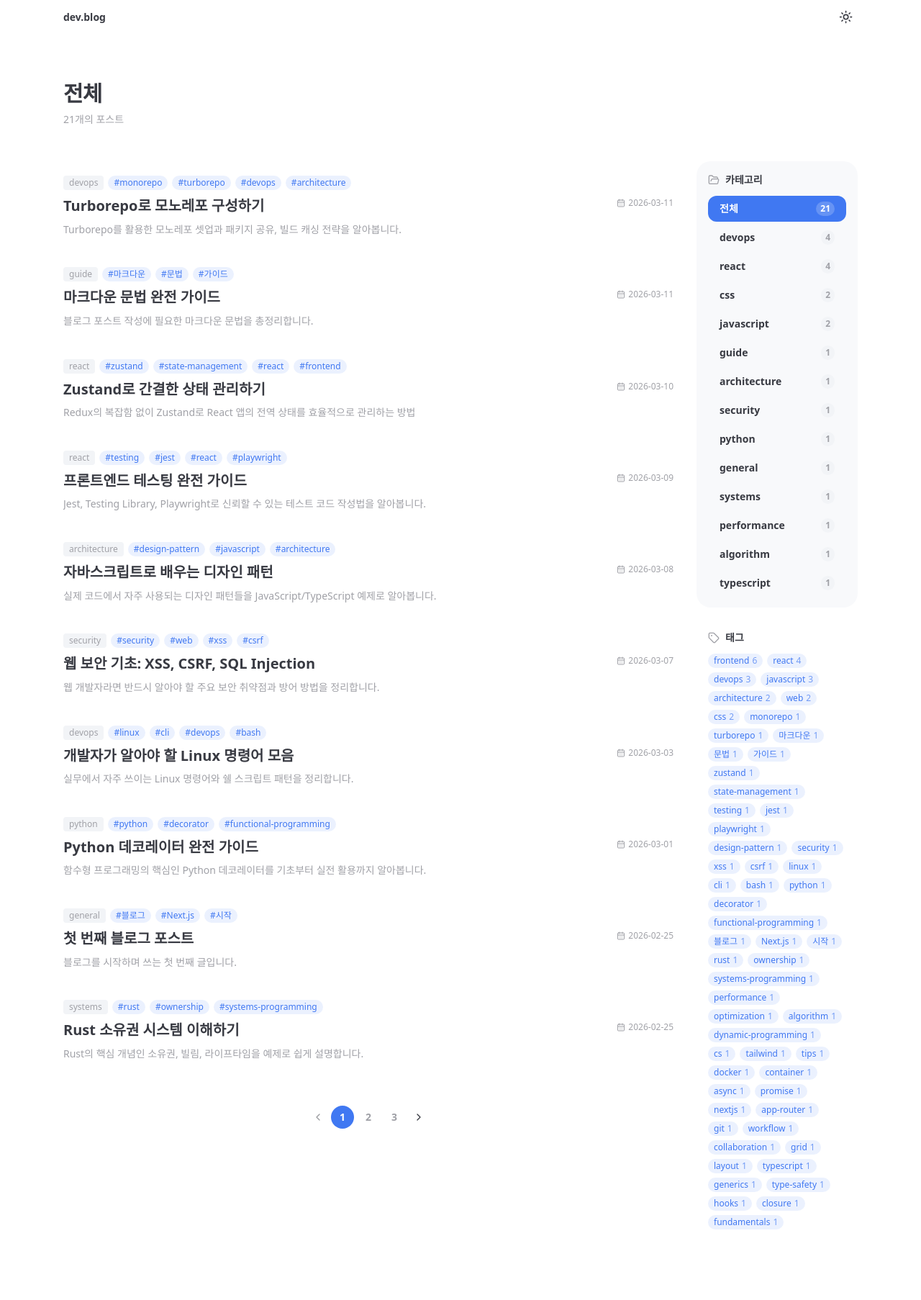
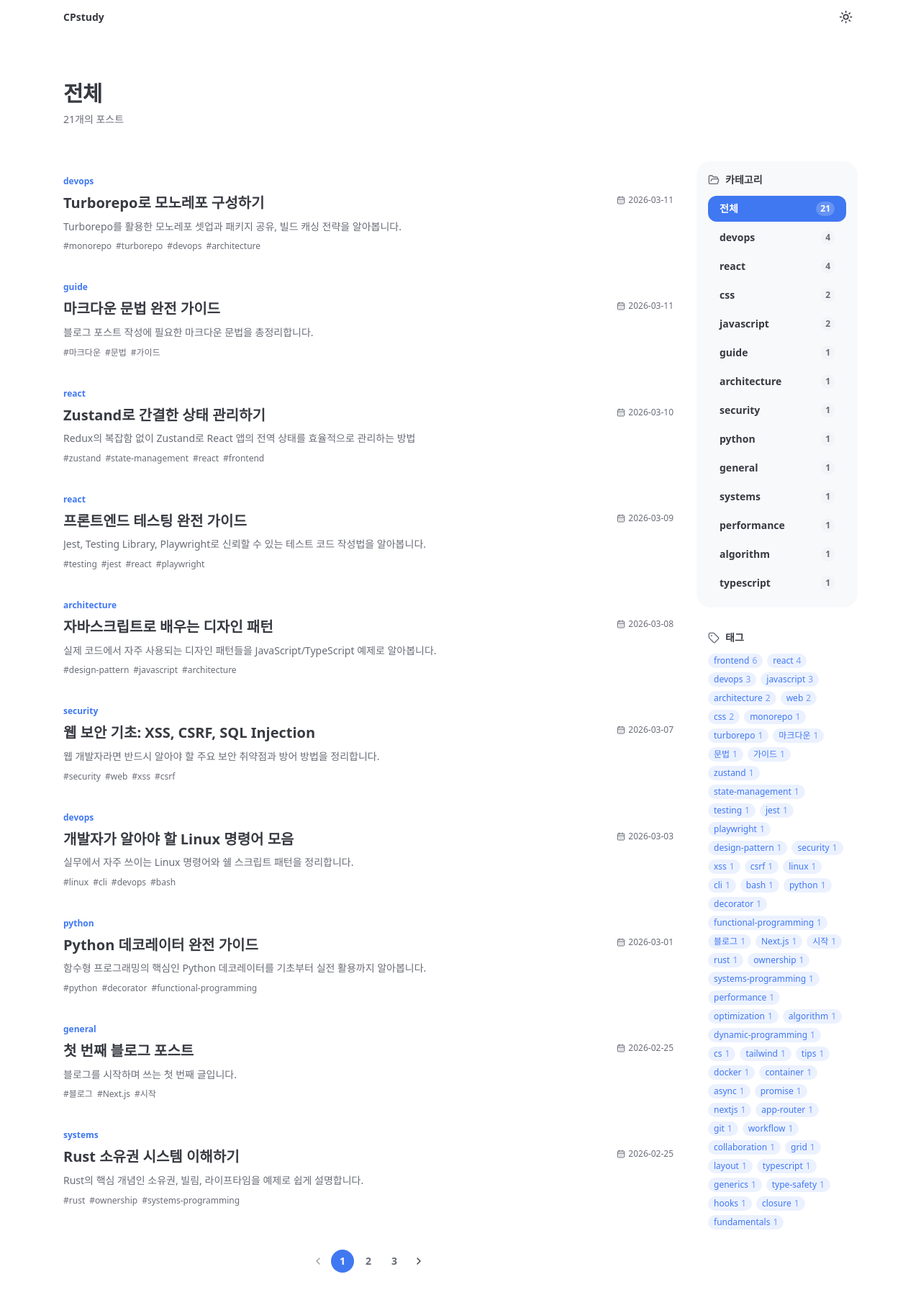
Before and after one commit to CPstudy/cpstudy.github.io, a Next.js app: page /cpstudy/ in a window 1280 px wide. Shown: the top 1806 px of the page at 72% size. Built offline with nearby package versions, Linux system fonts and the light colour scheme.

Commit message:
style: 전체적인 스타일 수정

```diff
--- a/src/app/design-system/page.tsx
+++ b/src/app/design-system/page.tsx
@@ -32,7 +32,7 @@ export default function DesignSystemPage() {
           className="flex items-center gap-2 text-sm font-semibold hover:text-primary transition-colors"
         >
           <ArrowLeft className="h-4 w-4" />
-          dev.blog
+          CPstudy
         </Link>
         <ModeToggle />
       </header>
--- a/src/app/globals.css
+++ b/src/app/globals.css
@@ -82,7 +82,7 @@
   --secondary: #e5e5e6;
   --secondary-foreground: #383a42;
   --muted: #f2f4f7;
-  --muted-foreground: #a0a1a7;
+  --muted-foreground: #696c77;
   --accent: #e5e5e6;
   --accent-foreground: #383a42;
   --destructive: #e45649;
--- a/src/app/layout.tsx
+++ b/src/app/layout.tsx
@@ -17,8 +17,8 @@ const geistMono = Geist_Mono({
 
 export const metadata: Metadata = {
   title: {
-    default: "dev.blog",
-    template: "%s | dev.blog",
+    default: "CPstudy",
+    template: "%s | CPstudy",
   },
   description: "개발 블로그",
 };
--- a/src/app/posts/[...slug]/page.tsx
+++ b/src/app/posts/[...slug]/page.tsx
@@ -21,15 +21,17 @@ function nodeToText(node: React.ReactNode): string {
 function slugify(text: string) {
   return text
     .toLowerCase()
-    .replace(/[^\w\s-]/g, "")
+    .replace(/[^\p{L}\p{N}\s-]/gu, "")
     .trim()
     .replace(/\s+/g, "-");
 }
 
 function createIdGenerator() {
   const counts = new Map<string, number>();
+  let index = 0;
   return (text: string) => {
-    const base = slugify(text);
+    index++;
+    const base = slugify(text) || `heading-${index}`;
     const count = counts.get(base) ?? 0;
     counts.set(base, count + 1);
     return count === 0 ? base : `${base}-${count}`;
@@ -98,13 +100,20 @@ export default async function PostPage({
           <main className="min-w-0 flex-1">
             {/* Post Header */}
             <div className="mb-10 space-y-4">
-              <h1 className="text-5xl font-bold tracking-tight leading-tight">
-                {post.title}
-              </h1>
+              <div className="">
+                {post.category && (
+                  <span className="inline-block text-base font-semibold text-primary">
+                    {post.category}
+                  </span>
+                )}
+
+                <h1 className="text-5xl font-bold tracking-tight leading-tight">
+                  {post.title}
+                </h1>
+              </div>
 
               {post.tags.length > 0 && (
                 <div className="flex items-center gap-1.5 flex-wrap text-sm text-muted-foreground">
-                  <Tag className="h-3.5 w-3.5" />
                   {post.tags.map((tag) => (
                     <span
                       key={tag}
@@ -116,13 +125,7 @@ export default async function PostPage({
                 </div>
               )}
 
-              <div className="space-y-1">
-                {post.description && (
-                  <p className="text-muted-foreground">
-                    {post.description}
-                  </p>
-                )}
-
+              <div>
                 {post.date && (
                   <span className="flex items-center gap-1 text-sm text-muted-foreground">
                     <CalendarDays className="h-3.5 w-3.5" />
--- a/src/components/post-list.tsx
+++ b/src/components/post-list.tsx
@@ -70,18 +70,10 @@ export function PostList({ posts, categories, tags }: Props) {
                   {(post.category || post.tags.length > 0) && (
                     <div className="flex items-center gap-1.5 flex-wrap">
                       {post.category && (
-                        <span className="text-xs text-muted-foreground bg-muted px-2 py-0.5 rounded shrink-0">
+                        <span className="text-xs text-primary font-semibold">
                           {post.category}
                         </span>
                       )}
-                      {post.tags.map((tag) => (
-                        <span
-                          key={tag}
-                          className="text-xs text-primary bg-primary/10 px-2 py-0.5 rounded-full"
-                        >
-                          #{tag}
-                        </span>
-                      ))}
                     </div>
                   )}
 
@@ -102,6 +94,16 @@ export function PostList({ posts, categories, tags }: Props) {
                       {post.description}
                     </p>
                   )}
+                  <div className="flex items-center gap-1.5 flex-wrap">
+                    {post.tags.map((tag) => (
+                      <span
+                        key={tag}
+                        className="text-xs text-muted-foreground"
+                      >
+                        #{tag}
+                      </span>
+                    ))}
+                  </div>
                 </Link>
               </li>
             ))}
--- a/src/components/site-header.tsx
+++ b/src/components/site-header.tsx
@@ -9,7 +9,7 @@ export function SiteHeader() {
           href="/"
           className="text-sm font-semibold hover:text-primary transition-colors"
         >
-          dev.blog
+          CPstudy
         </Link>
         <ModeToggle />
       </div>
```
Also changed, not shown: .claude/skills/design-system/SKILL.md.
